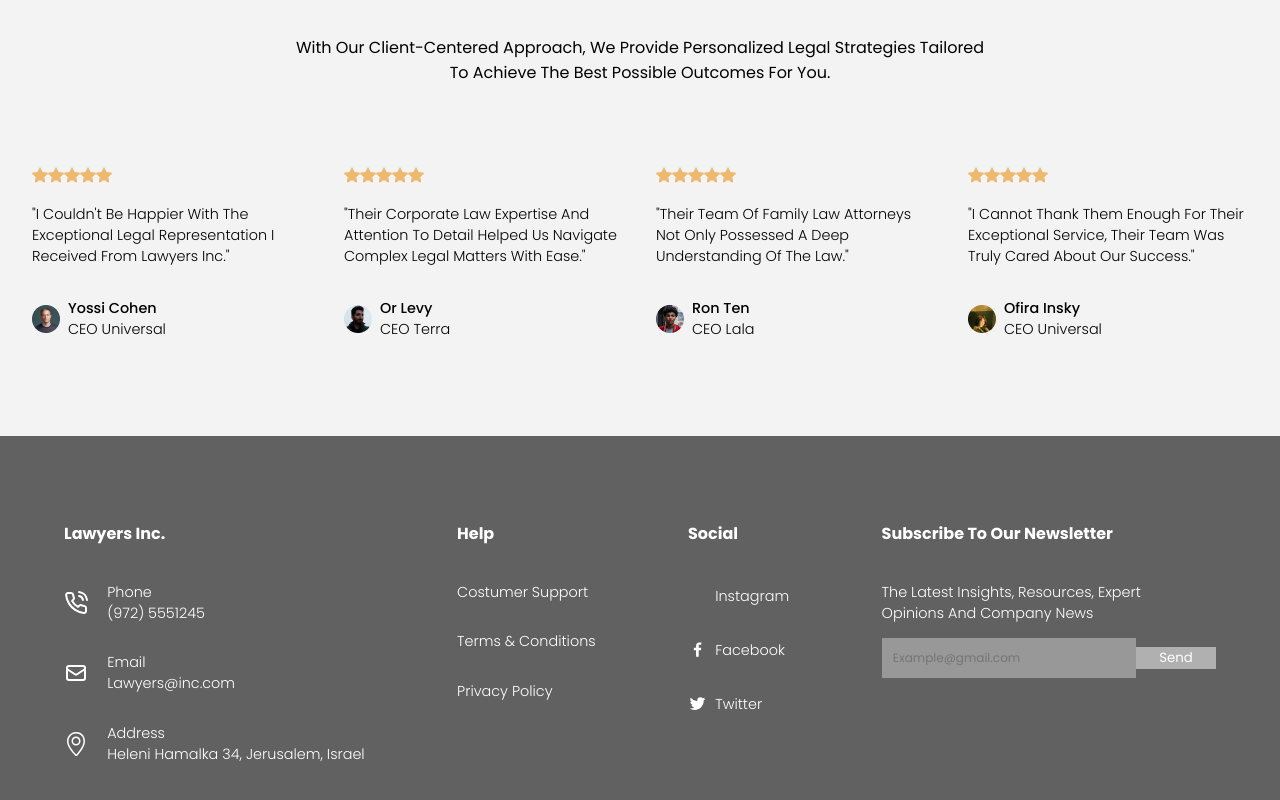
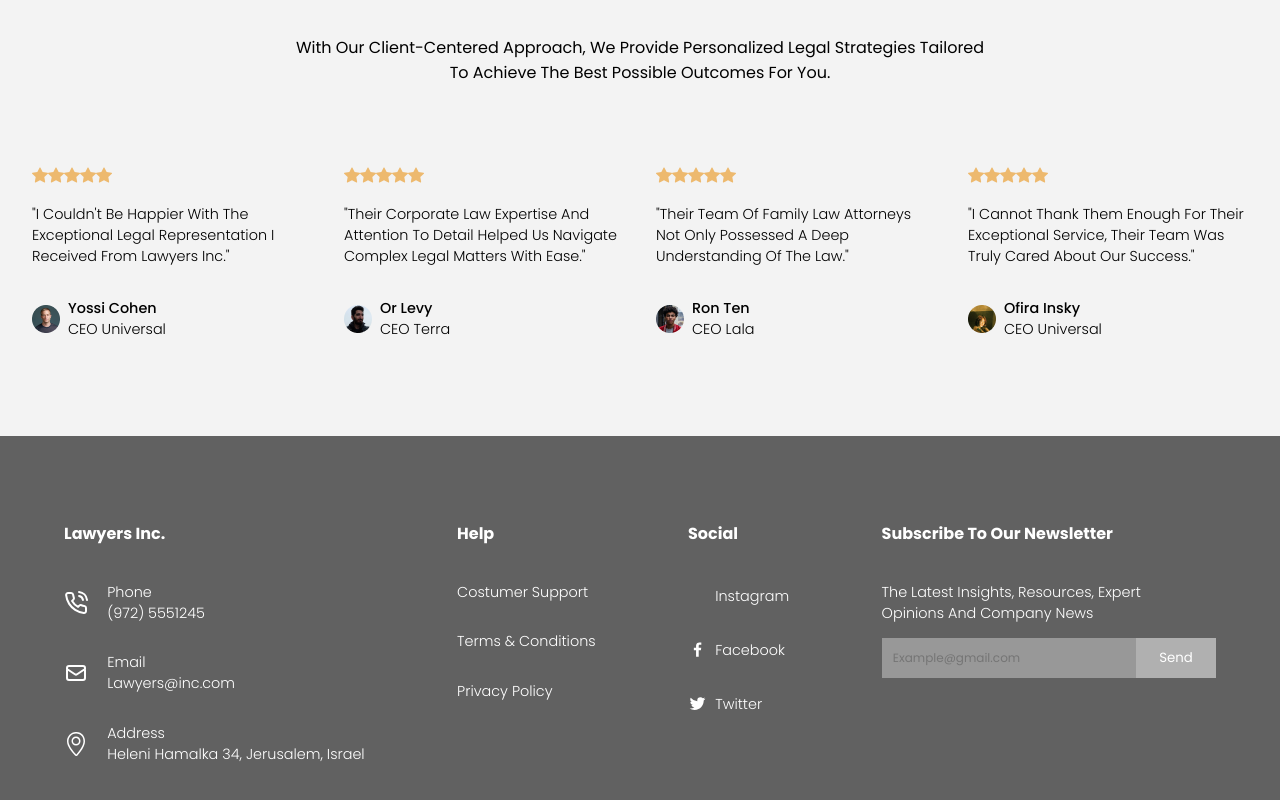
Before and after one commit to ErezAmirav/lawyer-portfolio, a React (Create React App) app: page / in a window 1280 px wide. Shown: the part 2614-3414 px from the top of the page. Built offline with nearby package versions, Linux system fonts and the light colour scheme; some icons are missing.

Commit message:
fixed input btn

```diff
--- a/src/components/Footer/Footer.css
+++ b/src/components/Footer/Footer.css
@@ -68,12 +68,15 @@
     outline: none;
 }
 
+.input-box {
+    display: flex;
+}
+
 .input-btn {
     background-color: #B0B0B0;
     color: var(--color-white);
     font-weight: 400;
     border: none;
-    height: 100%;
     width: 5rem;
     cursor: pointer;
     font-family: Poppins;
--- a/src/components/Footer/Footer.jsx
+++ b/src/components/Footer/Footer.jsx
@@ -91,7 +91,7 @@ const Footer = () => {
                 Company News
               </p>
             </a>
-            <div className="input">
+            <div className="input-box">
               <input
                 type="text"
                 placeholder="Example@gmail.com"
```
